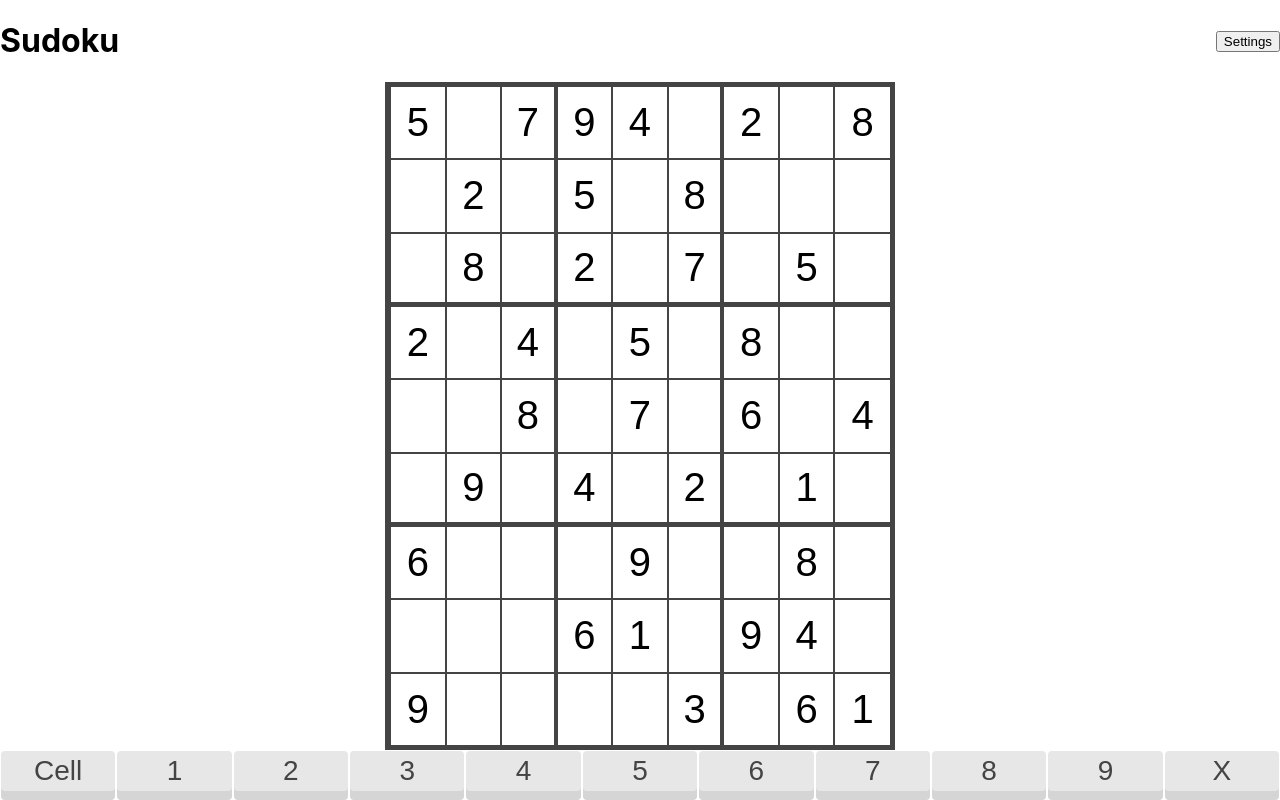
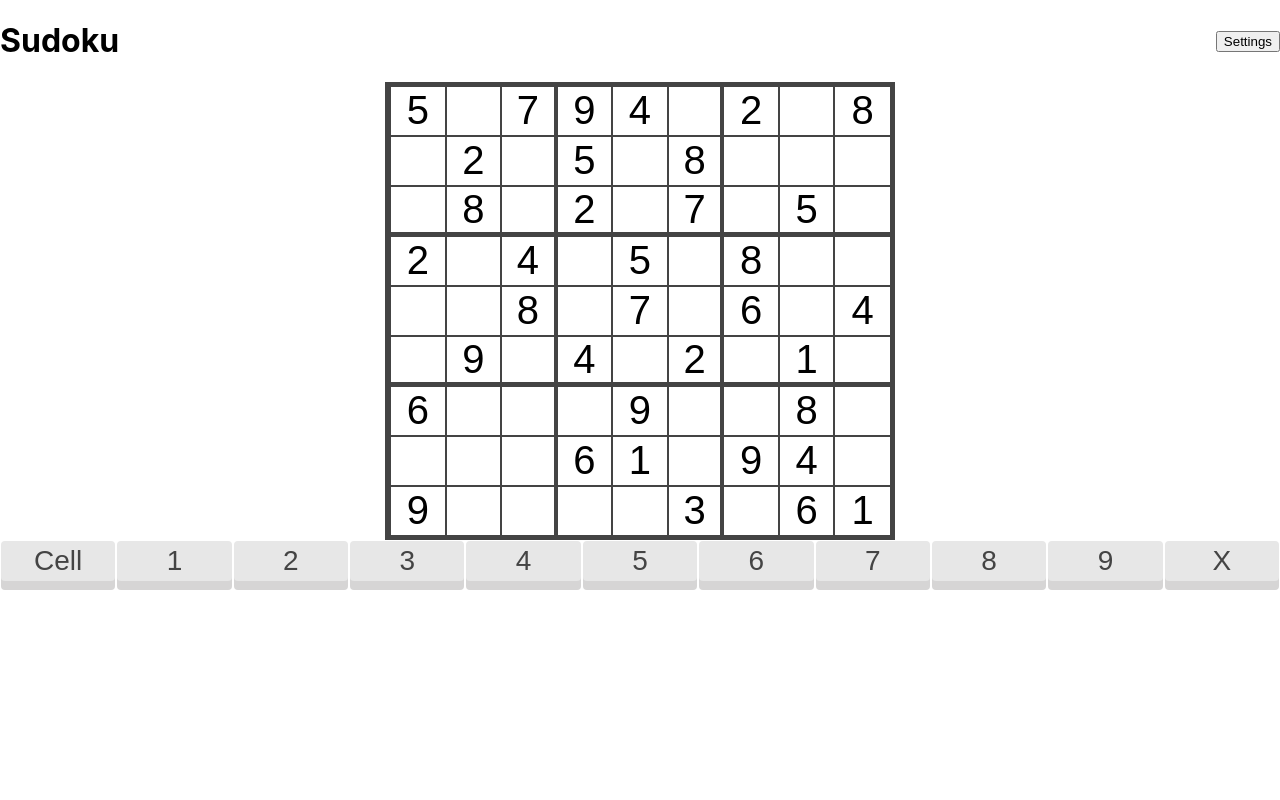
Before and after one commit to oktalk/sudoku, a React (Create React App) app: page / in a window 1280 px wide. Built offline with nearby package versions, Linux system fonts and the light colour scheme.

Commit message:
style tweaks

```diff
--- a/src/App.css
+++ b/src/App.css
@@ -3,7 +3,6 @@
   flex-direction: column;
   justify-content: space-evenly;
   align-items: center;
-  height: 100vh;
 }
 
 .header {
@@ -14,6 +13,7 @@
 }
 .controls-ui {
   position: relative;
+  z-index: 12;
 }
 .dropdown {
   position: absolute;
@@ -140,6 +140,7 @@
 }
 .button {
   display: inline-block;
+  padding: 0;
   margin: 1px 1px 9px;
   font-size: 3.5vh;
   cursor: pointer;
```
